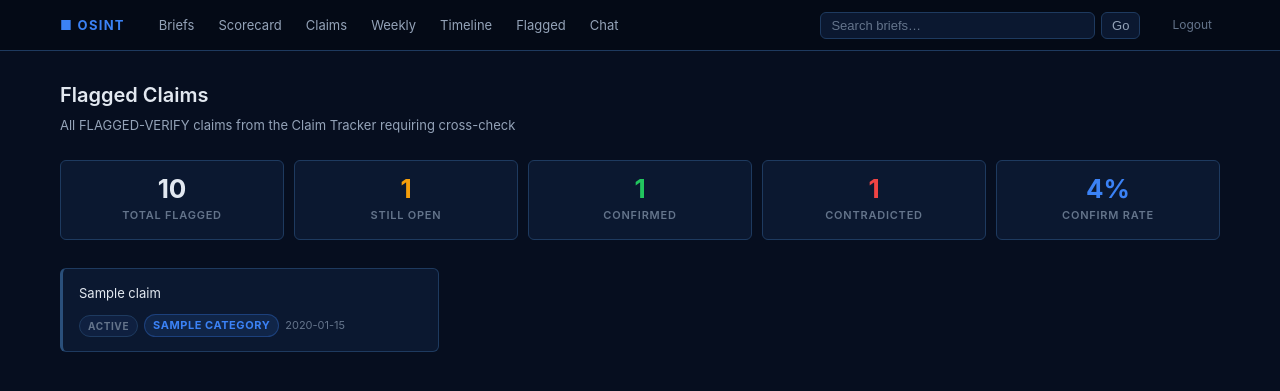
After one commit to eramolz23/osint-dashboard, a Flask app: template templates/flagged.html in a window 1280 px wide. The commit adds this page. Shown: the top 391 px of the page. Run offline with Flask 3, Linux system fonts and the light colour scheme; the template is opened without the code that fills it: most values are stand-ins (such as "Sample title", 1, 10 or a date in 2020).

Commit message:
Add Flagged Claims page at /flagged
- Filters Claim Tracker for Type == FLAGGED-VERIFY
- Summary stats bar: total, open, confirmed, contradicted, confirmation rate %
- Cards grid sorted newest-first, left-border color-coded by status
  (amber=OPEN, green=CONFIRMED, red=CONTRADICTED)
- Flagged added to nav

Co-Authored-By: Claude Sonnet 4.6 <noreply@anthropic.com>

```diff
--- a/app.py
+++ b/app.py
@@ -201,6 +201,32 @@ def weekly_detail(row_index):
     return render_template("weekly_detail.html", rollup=match)
 
 
+# ── Flagged Claims ────────────────────────────────────────────────────────────
+
+@app.route("/flagged")
+@require_auth
+def flagged():
+    all_claims = sheets.get_claims()
+    flagged_claims = [c for c in all_claims if c.get("Type", "").strip().upper() == "FLAGGED-VERIFY"]
+    flagged_claims = sorted(flagged_claims, key=lambda x: x.get("Date Added", ""), reverse=True)
+
+    total   = len(flagged_claims)
+    n_open  = sum(1 for c in flagged_claims if c.get("Status", "").upper() == "OPEN")
+    n_conf  = sum(1 for c in flagged_claims if c.get("Status", "").upper() == "CONFIRMED")
+    n_cont  = sum(1 for c in flagged_claims if c.get("Status", "").upper() == "CONTRADICTED")
+    conf_rate = round(n_conf / total * 100) if total else 0
+
+    return render_template(
+        "flagged.html",
+        claims=flagged_claims,
+        total=total,
+        n_open=n_open,
+        n_conf=n_conf,
+        n_cont=n_cont,
+        conf_rate=conf_rate,
+    )
+
+
 # ── Timeline Search ───────────────────────────────────────────────────────────
 
 def _strip_tags(s):
--- a/templates/base.html
+++ b/templates/base.html
@@ -181,6 +181,7 @@
       <a href="{{ url_for('claims') }}" {% if request.endpoint == 'claims' %}class="active"{% endif %}>Claims</a>
       <a href="{{ url_for('weekly') }}" {% if request.endpoint in ('weekly', 'weekly_detail') %}class="active"{% endif %}>Weekly</a>
       <a href="{{ url_for('timeline') }}" {% if request.endpoint == 'timeline' %}class="active"{% endif %}>Timeline</a>
+      <a href="{{ url_for('flagged') }}" {% if request.endpoint == 'flagged' %}class="active"{% endif %}>Flagged</a>
       <a href="{{ url_for('chat') }}" {% if request.endpoint == 'chat' %}class="active"{% endif %}>Chat</a>
     </div>
     <form class="nav-search" action="{{ url_for('search') }}" method="get">
--- /dev/null
+++ b/templates/flagged.html
@@ -0,0 +1,137 @@
+{% extends "base.html" %}
+{% block title %}Flagged Claims — OSINT{% endblock %}
+
+{% block head %}
+<style>
+  /* Stats bar */
+  .stats-bar {
+    display: flex; flex-wrap: wrap; gap: 10px;
+    margin-bottom: 28px;
+  }
+  .stat-card {
+    background: var(--surface);
+    border: 1px solid var(--border);
+    border-radius: var(--radius);
+    padding: 14px 20px;
+    min-width: 120px; flex: 1;
+    text-align: center;
+  }
+  .stat-value {
+    font-size: 26px; font-weight: 700; line-height: 1.1;
+    margin-bottom: 4px;
+  }
+  .stat-label {
+    font-size: 11px; font-weight: 600; letter-spacing: 0.07em;
+    text-transform: uppercase; color: var(--dim);
+  }
+  .stat-card.total  .stat-value { color: var(--text); }
+  .stat-card.open   .stat-value { color: var(--amber); }
+  .stat-card.conf   .stat-value { color: var(--green); }
+  .stat-card.cont   .stat-value { color: var(--red); }
+  .stat-card.rate   .stat-value { color: var(--accent); }
+
+  /* Cards grid */
+  .flagged-grid {
+    display: grid;
+    grid-template-columns: repeat(auto-fill, minmax(300px, 1fr));
+    gap: 12px;
+  }
+
+  .flagged-card {
+    background: var(--surface);
+    border: 1px solid var(--border);
+    border-radius: var(--radius);
+    padding: 14px 16px;
+    display: flex; flex-direction: column; gap: 10px;
+    border-left-width: 3px;
+  }
+  .flagged-card.open   { border-left-color: var(--amber); }
+  .flagged-card.conf   { border-left-color: var(--green); }
+  .flagged-card.cont   { border-left-color: var(--red); }
+  .flagged-card.other  { border-left-color: var(--border-2); }
+
+  .card-claim {
+    font-size: 13px; line-height: 1.6; color: var(--text);
+  }
+
+  .card-meta {
+    display: flex; flex-wrap: wrap; gap: 6px; align-items: center;
+    font-size: 11px;
+  }
+  .meta-date   { color: var(--dim); white-space: nowrap; }
+  .meta-stream { color: var(--muted); white-space: nowrap; max-width: 180px; overflow: hidden; text-overflow: ellipsis; }
+  .meta-days   { color: var(--dim); white-space: nowrap; margin-left: auto; }
+
+  .status-chip {
+    font-size: 10px; font-weight: 700; letter-spacing: 0.06em;
+    text-transform: uppercase; padding: 2px 8px;
+    border-radius: 100px; white-space: nowrap;
+  }
+  .chip-open  { background: var(--amber-bg); color: var(--amber); border: 1px solid rgba(245,158,11,0.3); }
+  .chip-conf  { background: var(--green-bg); color: var(--green); border: 1px solid rgba(34,197,94,0.3); }
+  .chip-cont  { background: var(--red-bg);   color: var(--red);   border: 1px solid rgba(239,68,68,0.3); }
+  .chip-other { background: var(--surface-2); color: var(--dim);  border: 1px solid var(--border); }
+</style>
+{% endblock %}
+
+{% block content %}
+<div class="page-header">
+  <h1>Flagged Claims</h1>
+  <p>All FLAGGED-VERIFY claims from the Claim Tracker requiring cross-check</p>
+</div>
+
+<!-- Summary stats -->
+<div class="stats-bar">
+  <div class="stat-card total">
+    <div class="stat-value">{{ total }}</div>
+    <div class="stat-label">Total Flagged</div>
+  </div>
+  <div class="stat-card open">
+    <div class="stat-value">{{ n_open }}</div>
+    <div class="stat-label">Still Open</div>
+  </div>
+  <div class="stat-card conf">
+    <div class="stat-value">{{ n_conf }}</div>
+    <div class="stat-label">Confirmed</div>
+  </div>
+  <div class="stat-card cont">
+    <div class="stat-value">{{ n_cont }}</div>
+    <div class="stat-label">Contradicted</div>
+  </div>
+  <div class="stat-card rate">
+    <div class="stat-value">{{ conf_rate }}%</div>
+    <div class="stat-label">Confirm Rate</div>
+  </div>
+</div>
+
+{% if claims %}
+<div class="flagged-grid">
+  {% for c in claims %}
+    {% set st = c.get('Status', '')|upper %}
+    {% if st == 'OPEN' %}{% set card_cls = 'open' %}
+    {% elif st == 'CONFIRMED' %}{% set card_cls = 'conf' %}
+    {% elif st == 'CONTRADICTED' %}{% set card_cls = 'cont' %}
+    {% else %}{% set card_cls = 'other' %}{% endif %}
+
+  <div class="flagged-card {{ card_cls }}">
+    <div class="card-claim">{{ c.get('Claim', '—') }}</div>
+
+    <div class="card-meta">
+      {% if st == 'OPEN' %}<span class="status-chip chip-open">Open</span>
+      {% elif st == 'CONFIRMED' %}<span class="status-chip chip-conf">Confirmed</span>
+      {% elif st == 'CONTRADICTED' %}<span class="status-chip chip-cont">Contradicted</span>
+      {% else %}<span class="status-chip chip-other">{{ st or '—' }}</span>{% endif %}
+
+      {% if c.get('Category') %}<span class="badge badge-blue">{{ c['Category'] }}</span>{% endif %}
+
+      <span class="meta-date">{{ c.get('Date Added', '—') }}</span>
+      {% if c.get('Stream Title') %}<span class="meta-stream" title="{{ c['Stream Title'] }}">{{ c['Stream Title'] }}</span>{% endif %}
+      {% if c.get('Days Open') %}<span class="meta-days">{{ c['Days Open'] }}d</span>{% endif %}
+    </div>
+  </div>
+  {% endfor %}
+</div>
+{% else %}
+  <div class="empty">No FLAGGED-VERIFY claims found.</div>
+{% endif %}
+{% endblock %}
```
